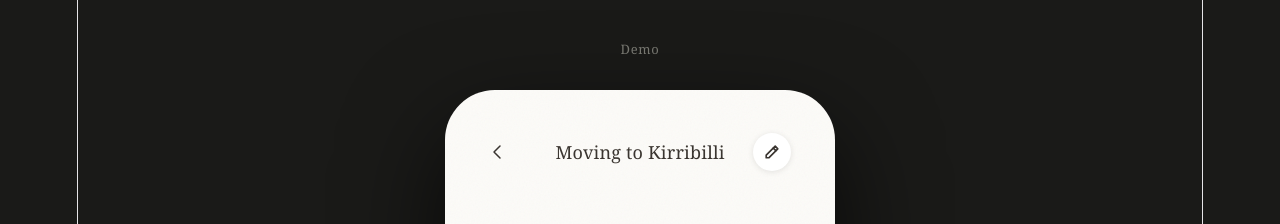
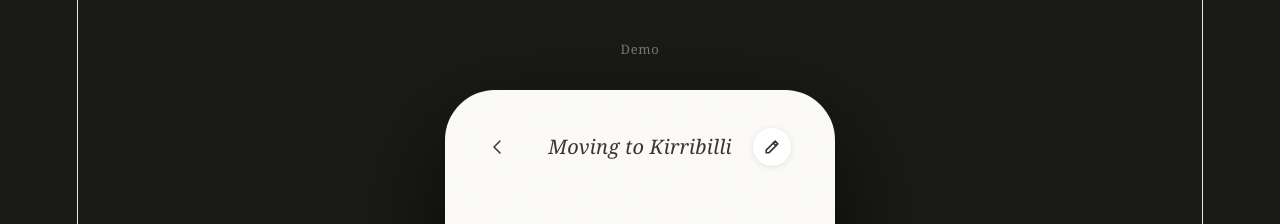
Before and after one commit to heymicky123/Memory-test, a React (Vite) app: page / in a window 1280 px wide. Shown: the top 224 px of the page. Built offline with nearby package versions, Linux system fonts and the light colour scheme.

Commit message:
Nav: 35px top margin, italic 20px title with flex centering, fix pencil alignment

```diff
--- a/src/OverstoryVoice.jsx
+++ b/src/OverstoryVoice.jsx
@@ -193,7 +193,7 @@ export default function OverstoryVoice() {
 
           {/* Nav bar */}
           <div style={{
-            width: "100%", flexShrink: 0, marginTop: "40px",
+            width: "100%", flexShrink: 0, marginTop: "35px",
             height: "44px", display: "grid", gridTemplateColumns: "40px 1fr 40px",
             alignItems: "center", padding: "0 20px", boxSizing: "border-box",
             position: "relative", zIndex: 3,
@@ -201,10 +201,10 @@ export default function OverstoryVoice() {
             <svg width="18" height="18" viewBox="0 0 18 18" fill="none" stroke="#3A3530" strokeWidth="1.5" strokeLinecap="round" strokeLinejoin="round">
               <polyline points="11,3 5,9 11,15" />
             </svg>
-            <div style={{ textAlign: "center", fontSize: "18px", fontWeight: 400, color: "#3A3530" }}>
+            <div style={{ display: "flex", alignItems: "center", justifyContent: "center", fontSize: "20px", fontStyle: "italic", fontWeight: 400, color: "#3A3530" }}>
               Moving to Kirribilli
             </div>
-            <div style={{ display: "flex", justifyContent: "flex-end" }}>
+            <div style={{ display: "flex", justifyContent: "flex-end", alignItems: "center" }}>
               <div style={{
                 width: "38px", height: "38px", borderRadius: "50%",
                 backgroundColor: "#FFFFFF", boxShadow: "0 1px 6px rgba(0,0,0,0.10)",
```
